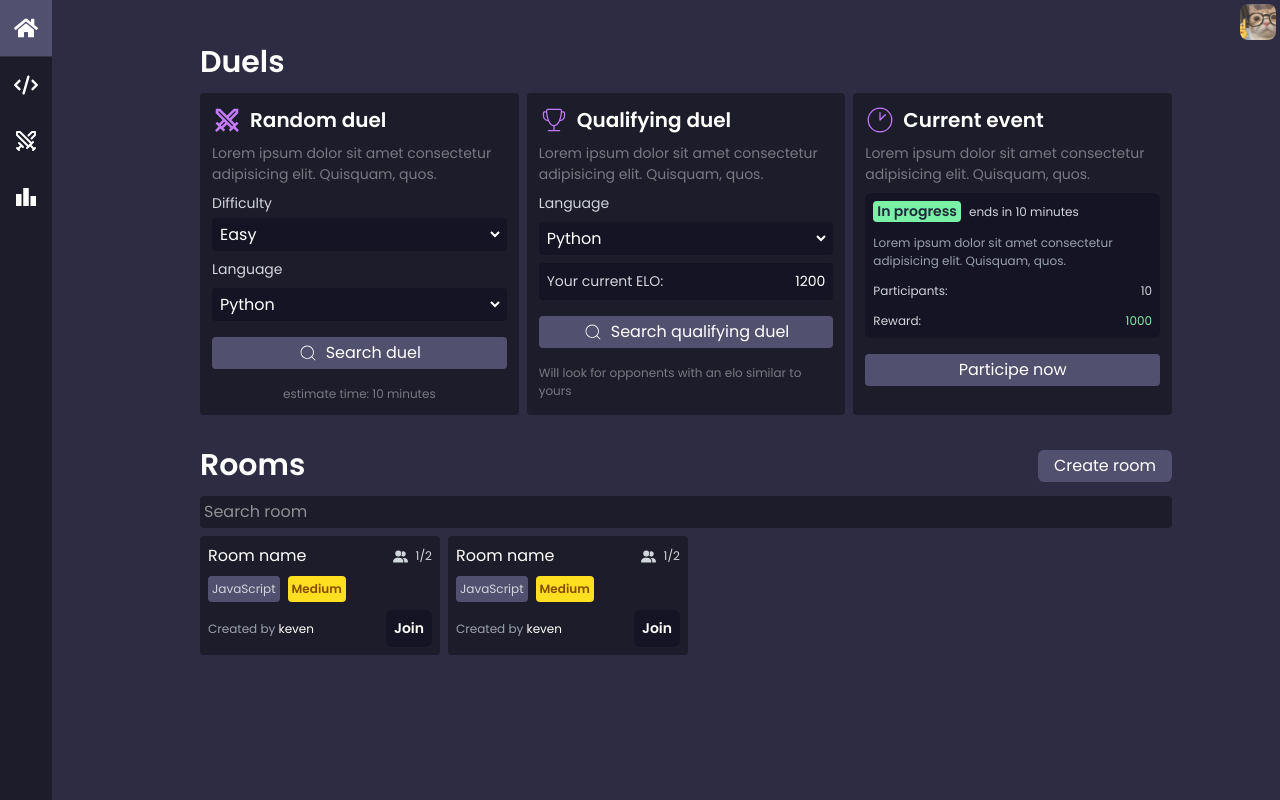
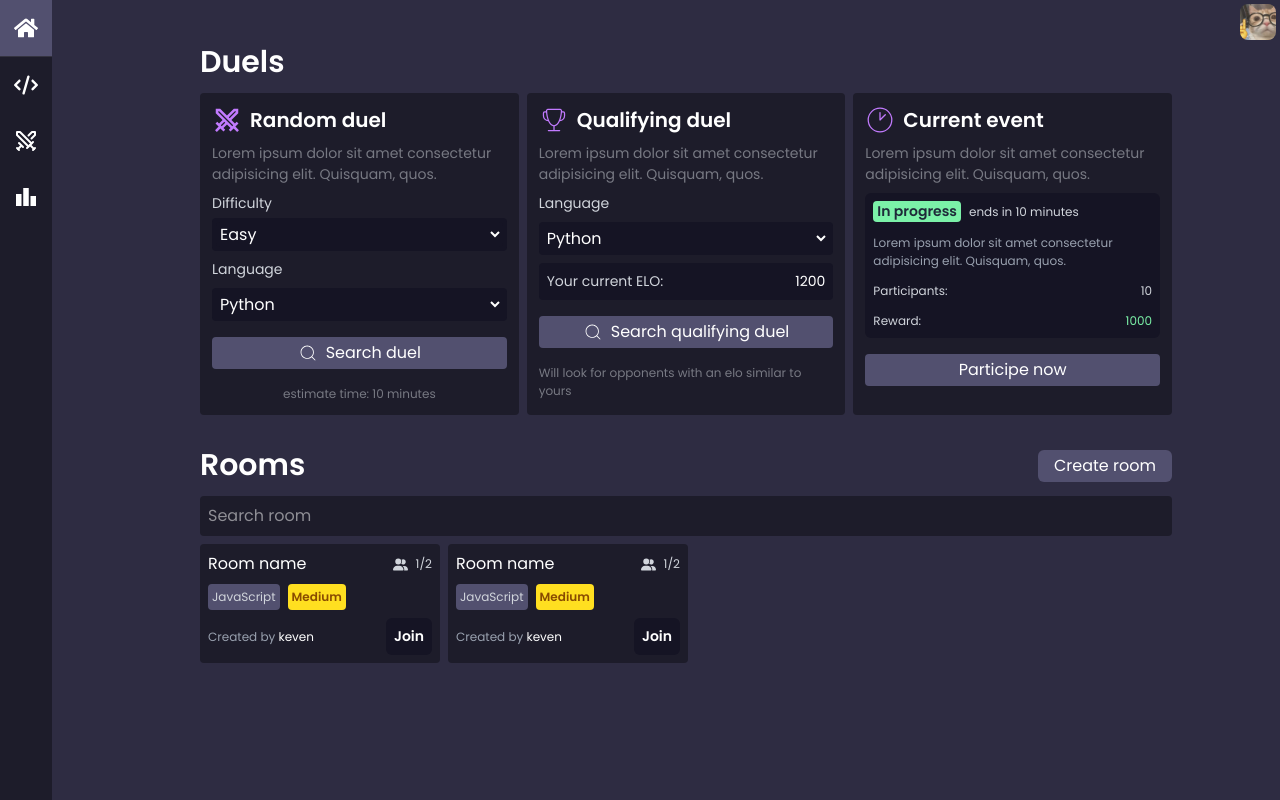
Before and after one commit to Irregulaar/CodeKnockout, a React (Vite) app: page /duel in a window 1280 px wide. Built offline with nearby package versions, Linux system fonts and the light colour scheme.

Commit message:
style(dashboard): update input padding in DashboardDuelBody component
Increase the padding of the search input in the DashboardDuelBody component for improved user experience and better visual alignment.

```diff
--- a/src/features/dashboard/components/DashboardDuelBody.jsx
+++ b/src/features/dashboard/components/DashboardDuelBody.jsx
@@ -127,7 +127,7 @@ function DashboardDuelBody() {
 
       <div className="flex flex-col gap-2">
         <div className="flex flex-row gap-2 w-full h-fit items-center">
-          <input type="text" className="bg-dark text-white rounded w-full outline-none p-1" placeholder="Search room" />
+          <input type="text" className="bg-dark text-white rounded w-full outline-none p-2" placeholder="Search room" />
         </div>
         <div className="flex flex-row flex-wrap gap-2 w-full h-fit">
           <div className="bg-dark w-full md:w-60 h-fit rounded p-2 flex flex-col gap-2">
```
